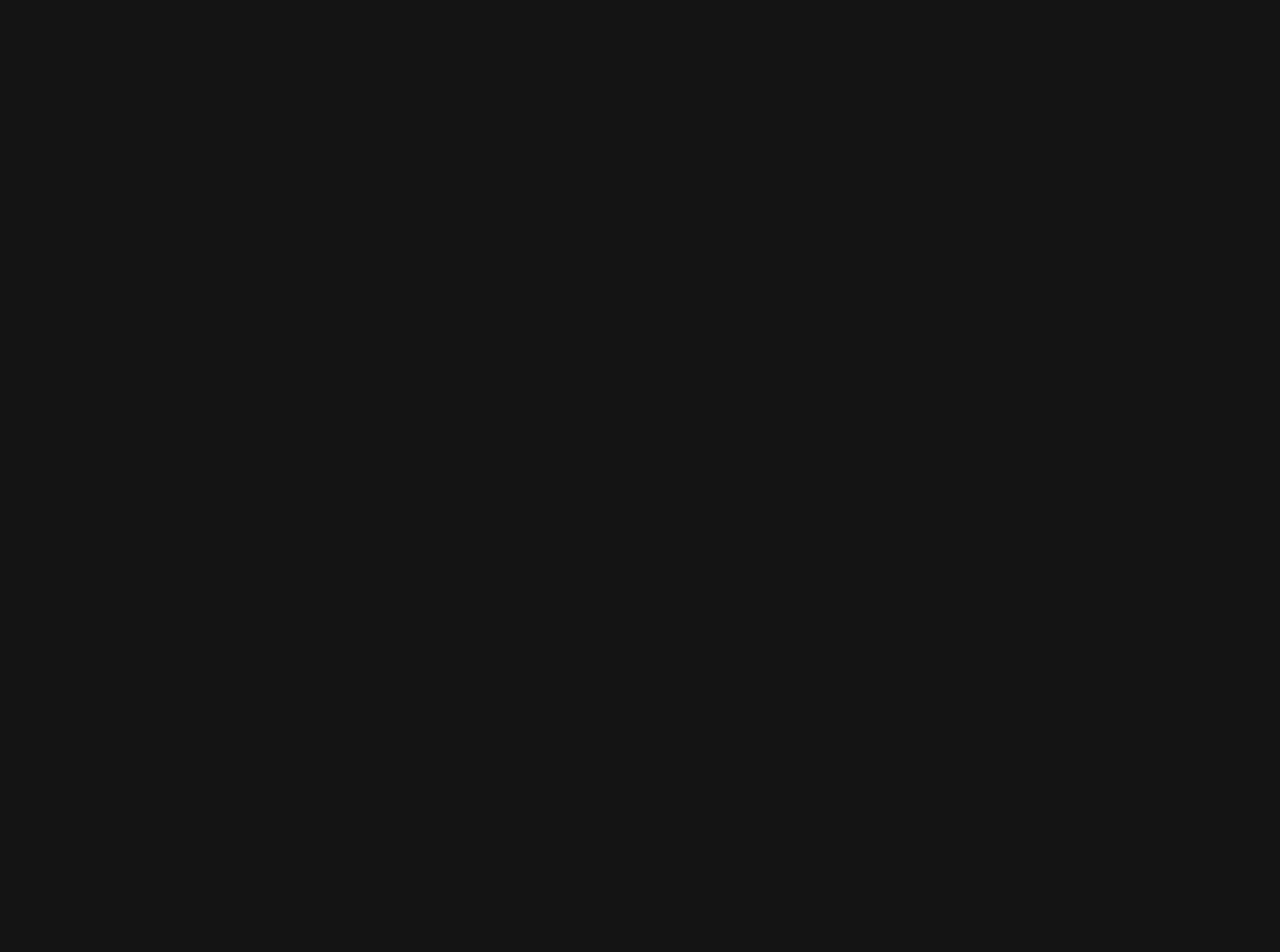
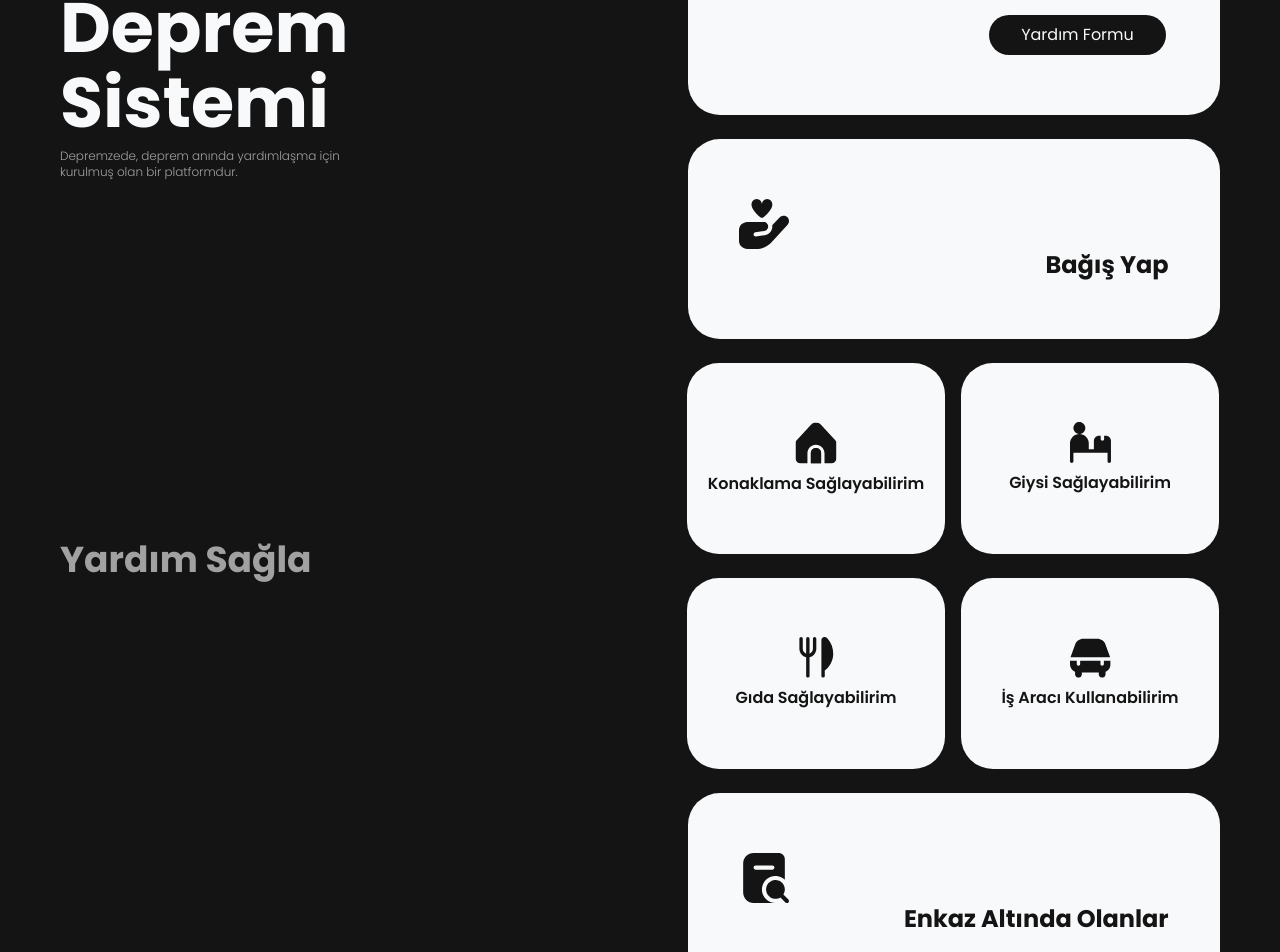
Before and after one commit to mustafamengutay/depremzede, a React (Create React App) app: page / in a window 1280 px wide. Shown: the part 400-1352 px from the top of the page. Before the commit the page ends 800 px from the top, so only its background shows below. Built offline with nearby package versions, Linux system fonts and the light colour scheme; the HTML template or start-up script is replaced by a standard one.

Commit message:
feat: add menu links

```diff
--- a/src/pages/Home.jsx
+++ b/src/pages/Home.jsx
@@ -1,10 +1,37 @@
-import React from 'react';
 import Header from '../components/layouts/Header';
+
+import UnderDebrisLink from '../components/menu/UnderDebrisLink';
+import InformationLink from '../components/menu/InformationLink';
+import HelpLink from '../components/menu/HelpLink';
+
+import donation from '../assets/donation.svg';
+import home from '../assets/home.svg';
+import clothes from '../assets/clothes.svg';
+import food from '../assets/utensils.svg';
+import car from '../assets/car.svg';
+import list from '../assets/list.svg';
+import homes from '../assets/homes.svg';
+import Headline from '../components/layouts/Headline';
 
 const Home = () => {
   return (
     <div>
       <Header />
+      <main className="mt-20 flex justify-between">
+        <Headline />
+        <menu className="w-[533px] flex flex-col gap-6 items-center justify-center">
+          <UnderDebrisLink />
+          <InformationLink icon={donation} title="Bağış Yap" />
+          <section className="flex flex-wrap gap-x-4 gap-y-6">
+            <HelpLink icon={home} title="Konaklama Sağlayabilirim" />
+            <HelpLink icon={clothes} title="Giysi Sağlayabilirim" />
+            <HelpLink icon={food} title="Gıda Sağlayabilirim" />
+            <HelpLink icon={car} title="İş Aracı Kullanabilirim" />
+          </section>
+          <InformationLink icon={list} title="Enkaz Altında Olanlar" />
+          <InformationLink icon={homes} title="Konaklama Sağlayanlar" />
+        </menu>
+      </main>
     </div>
   );
 };
```
